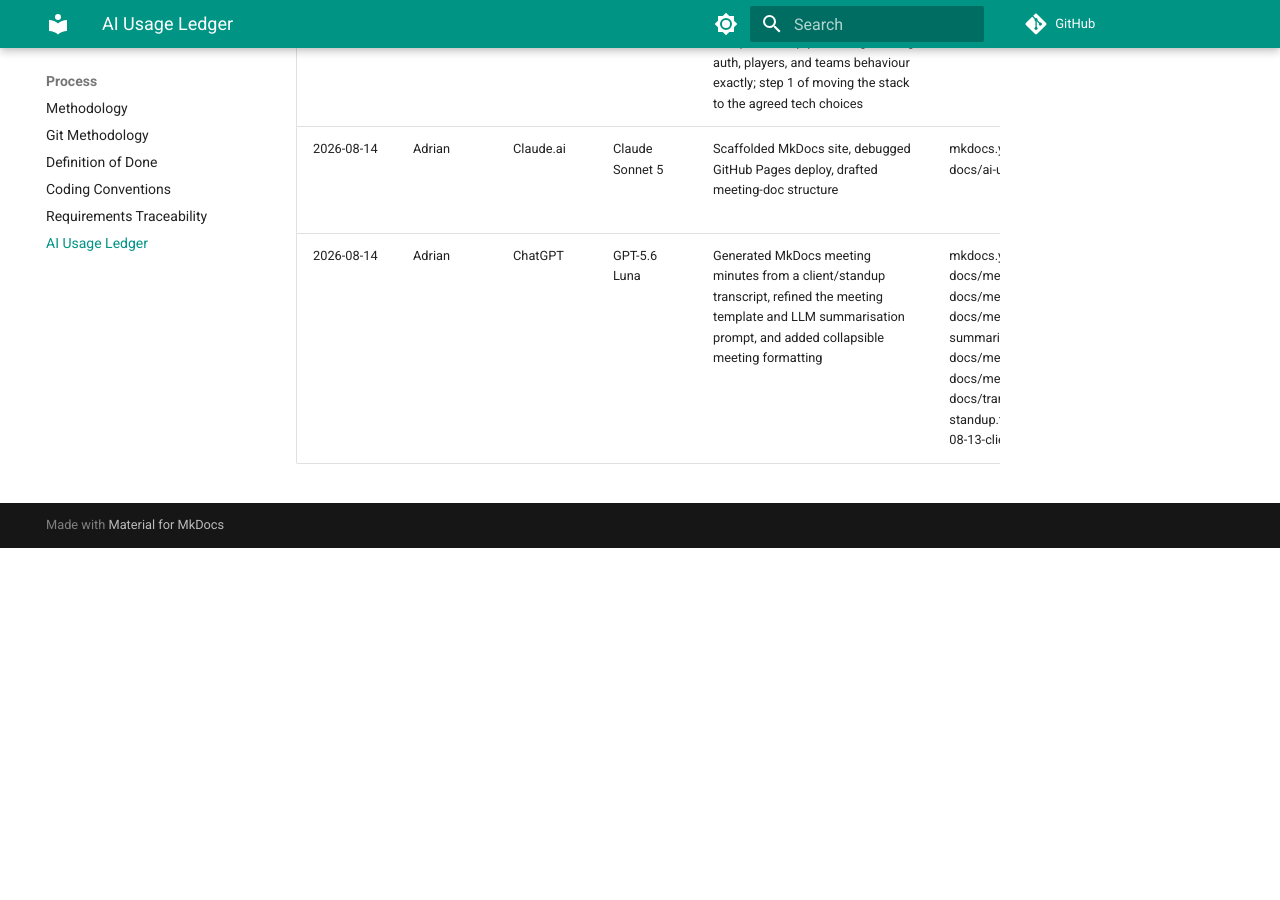
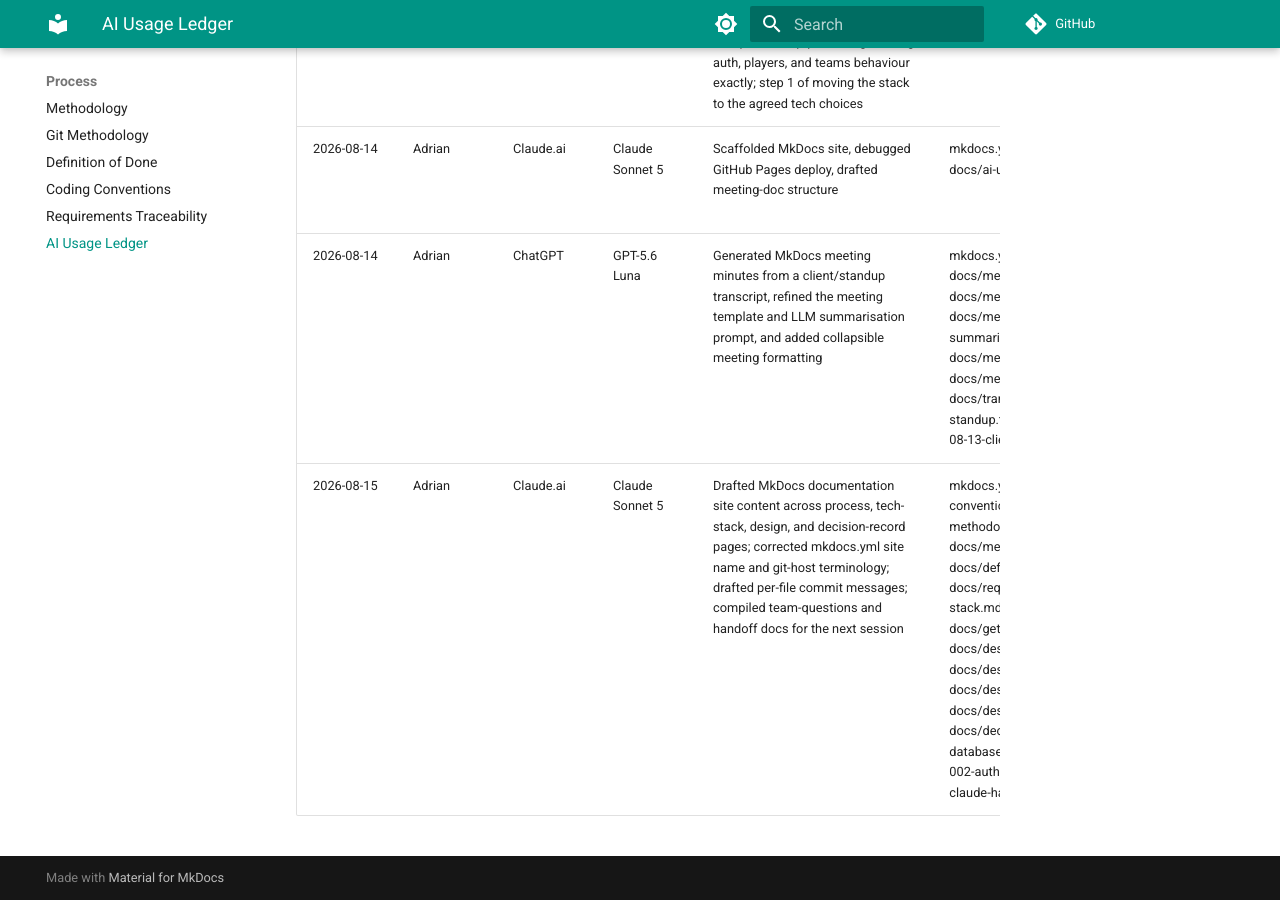
Before and after one commit to Sports-Analytics-Innovation-Platform/Innovation-Documentation-Website, an MkDocs documentation site: the page built from docs/ai-usage.md, in a window 1280 px wide and 900 px high, scrolled down 504 px. Built offline with MkDocs 1.6.1 and Material for MkDocs 9.7.7, drawn with Linux system fonts in a browser that asks for light colours; comment, search, counter and statistics services are not loaded; before the commit the page ends 1052 px from its top, so only the background shows below that.

Commit message:
docs: added ai ledger row and edited ai usage row
Assisted by Claude Web [Sonnet 5]

```diff
--- a/docs/ai-usage.md
+++ b/docs/ai-usage.md
@@ -2,7 +2,8 @@
 
 | Date | Author | Tool | Model | Purpose | Files/Docs Affected | Link | Transcript |
 |---|---|---|---|---|---|---|---|
-| 2026-08-06 | Josh | Claude Code | Claude Sonnet 5    | Initial project scaffold: monorepo structure, Express+Prisma API (auth, players/teams/stats endpoints), mock NBA seed data, React+Vite+Tailwind frontend (player list + profile pages), Docker Compose for local Postgres, root README | `apps/api/**`, `apps/web/**`, `docker-compose.yml`, `README.md`, `.gitignore` |
-| 2026-08-06 | Owen | Claude Code | Claude Sonnet 5    | Migrated the API backend from Express to NestJS (modules/controllers/guards/global exception filter), preserving existing auth, players, and teams behaviour exactly; step 1 of moving the stack to the agreed tech choices | `apps/api/**`, `README.md` |
+| 2026-08-06 | Josh | Claude Code | Claude Sonnet 5    | Initial project scaffold: monorepo structure, Express+Prisma API (auth, players/teams/stats endpoints), mock NBA seed data, React+Vite+Tailwind frontend (player list + profile pages), Docker Compose for local Postgres, root README | `apps/api/**`, `apps/web/**`, `docker-compose.yml`, `README.md`, `.gitignore` | not recoverable | Not yet provided |
+| 2026-08-06 | Owen | Claude Code | Claude Sonnet 5    | Migrated the API backend from Express to NestJS (modules/controllers/guards/global exception filter), preserving existing auth, players, and teams behaviour exactly; step 1 of moving the stack to the agreed tech choices | `apps/api/**`, `README.md` | not recoverable | [Owen Claude Auth](transcripts/ai_transcripts/2026-08-08-Owen-Claude-Auth.txt)
 | 2026-08-14 | Adrian | Claude.ai | Claude Sonnet 5 | Scaffolded MkDocs site, debugged GitHub Pages deploy, drafted meeting-doc structure | mkdocs.yml, docs/meetings/, docs/ai-usage.md | [link](https://claude.ai/share/598eee84-8e5d-41eb-9677-f31ea341246f) |[2026-08-14-adrian-claude-doc-website.txt](transcripts/ai_transcripts/2026-08-14-adrian-claude-doc-website.txt) |
 | 2026-08-14 | Adrian | ChatGPT | GPT-5.6 Luna | Generated MkDocs meeting minutes from a client/standup transcript, refined the meeting template and LLM summarisation prompt, and added collapsible meeting formatting | mkdocs.yml, docs/ai-usage.md, docs/meetings/_template.md, docs/meetings/client/index.md, docs/meetings/how-to-summarize.md, docs/meetings/index.md, docs/meetings/standups/index.md, docs/transcripts/2026-08-12-standup.txt, docs/transcripts/2026-08-13-client.txt | [link](https://chatgpt.com/share/6a8018bb-a464-83ea-a664-a6ecb475ff47) | [2026-08-14-adrian-chatgpt-meeting-summaries.txt](transcripts/ai_transcripts/2026-08-14-adrian-chatgpt-meeting-summaries.txt) |
+| 2026-08-15 | Adrian | Claude.ai | Claude Sonnet 5 | Drafted MkDocs documentation site content across process, tech-stack, design, and decision-record pages; corrected mkdocs.yml site name and git-host terminology; drafted per-file commit messages; compiled team-questions and handoff docs for the next session | mkdocs.yml, docs/coding-conventions.md, docs/git-methodology.md, docs/methodology.md, docs/definition-of-done.md, docs/requirements.md, docs/tech-stack.md, docs/security.md, docs/getting-started.md, docs/design/architecture.md, docs/design/erd.md, docs/design/api-design.md, docs/design/wireframes.md, docs/decisions/adr-001-database.md, docs/decisions/adr-002-auth.md, team-questions.md, claude-handoff.md | https://claude.ai/share/26395a12-8801-40f7-b309-c459f06393a5 | [First draft of docs](transcripts/ai_transcripts/2026-08-15-adrian-claude-docs-first-draft) |
```
